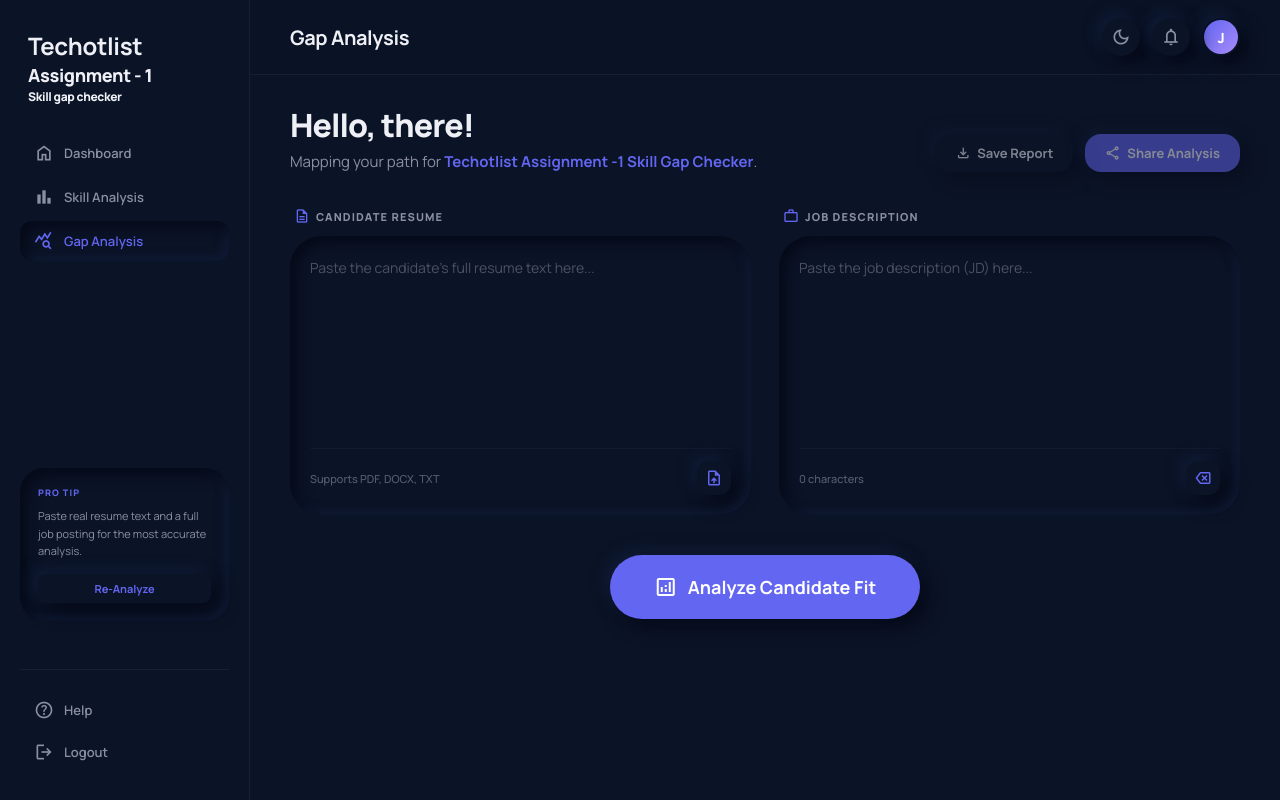
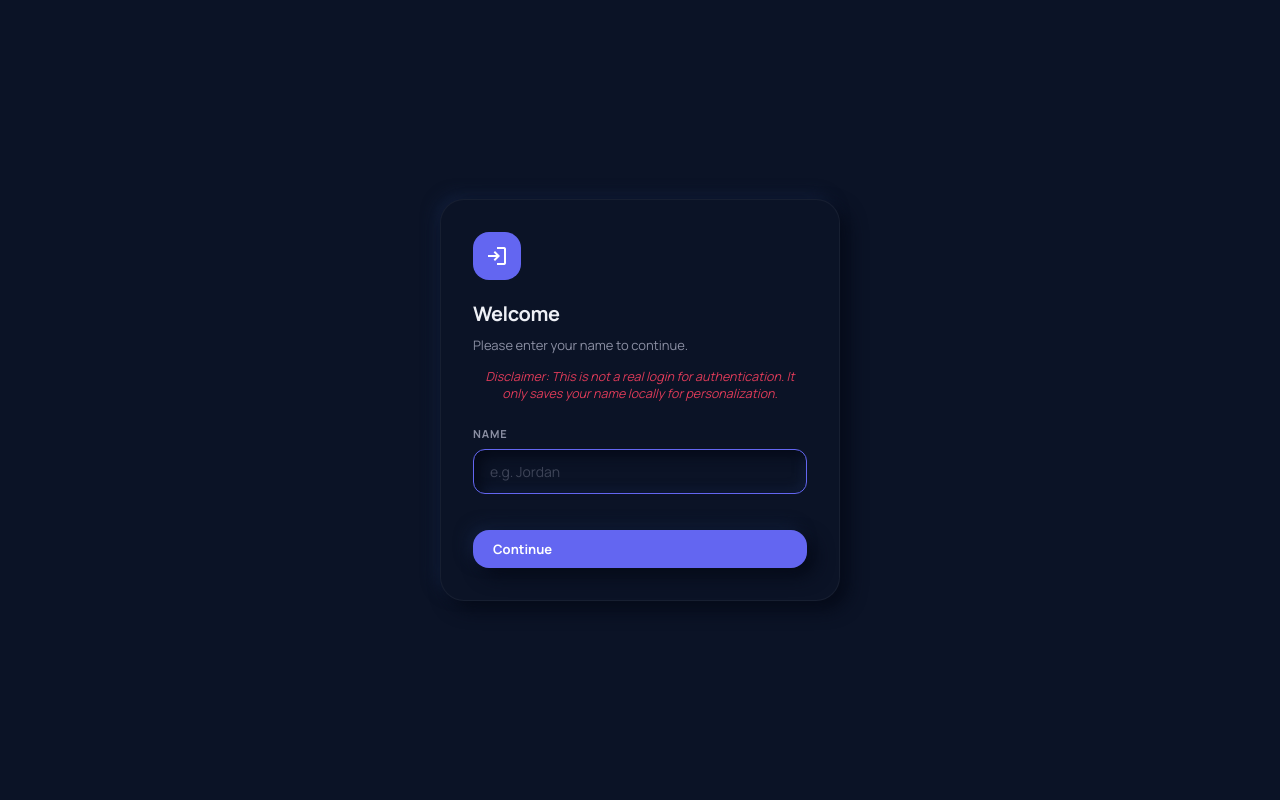
Before and after one commit to kalyan081/Assignment-1-Skill-Gap-Checker-Techotlist, a Next.js app: page / in a window 1280 px wide. Built offline with nearby package versions, Linux system fonts and the light colour scheme.

Commit message:
Add pseudo-login screen with disclaimer

```diff
--- a/src/app/page.js
+++ b/src/app/page.js
@@ -10,6 +10,8 @@ import SkillExtraction from '@/components/SkillExtraction';
 export default function Home() {
   const [activeView, setActiveView] = useState('view-gap-analysis');
   const [userName, setUserName] = useState('');
+  const [isLoggedIn, setIsLoggedIn] = useState(false);
+  const [isInitialized, setIsInitialized] = useState(false);
   const [theme, setTheme] = useState('dark');
   const [history, setHistory] = useState([]);
   const [lastResult, setLastResult] = useState(null);
@@ -20,7 +22,10 @@ export default function Home() {
   useEffect(() => {
     // Load state from localStorage on mount
     const savedName = localStorage.getItem('skillLens_userName');
-    if (savedName) setUserName(savedName);
+    if (savedName) {
+      setUserName(savedName);
+      setIsLoggedIn(true);
+    }
 
     const savedTheme = localStorage.getItem('theme');
     if (savedTheme) {
@@ -34,6 +39,8 @@ export default function Home() {
       const h = JSON.parse(localStorage.getItem('skillLens_history')) || [];
       setHistory(h);
     } catch (e) {}
+
+    setIsInitialized(true);
   }, []);
 
   const toggleTheme = () => {
@@ -79,6 +86,54 @@ export default function Home() {
       localStorage.setItem('skillLens_history', JSON.stringify(newHistory));
     }
   };
+
+  const handleLogin = (e) => {
+    e.preventDefault();
+    const formData = new FormData(e.target);
+    const name = formData.get('name').trim();
+    if (name) {
+      setUserName(name);
+      localStorage.setItem('skillLens_userName', name);
+      setIsLoggedIn(true);
+    }
+  };
+
+  if (!isInitialized) return null;
+
+  if (!isLoggedIn) {
+    return (
+      <div className="modal-overlay active" style={{ background: 'var(--bg)' }}>
+        <div className="modal-content">
+          <div className="modal-icon">
+            <span className="material-symbols-outlined">login</span>
+          </div>
+          <h2 className="modal-title">Welcome</h2>
+          <p className="modal-desc">Please enter your name to continue.</p>
+          <div style={{ fontSize: '12.5px', color: 'var(--gap)', marginTop: '-8px', marginBottom: '24px', textAlign: 'center', opacity: 0.9 }}>
+            <em>Disclaimer: This is not a real login for authentication. It only saves your name locally for personalization.</em>
+          </div>
+          <form onSubmit={handleLogin}>
+            <div className="modal-field">
+              <label className="modal-field-label" htmlFor="loginNameInput">Name</label>
+              <input
+                type="text"
+                name="name"
+                id="loginNameInput"
+                className="modal-input"
+                placeholder="e.g. Jordan"
+                autoComplete="off"
+                autoFocus
+                required
+              />
+            </div>
+            <div className="modal-actions" style={{ justifyContent: 'center' }}>
+              <button type="submit" className="btn btn-primary" style={{ width: '100%' }}>Continue</button>
+            </div>
+          </form>
+        </div>
+      </div>
+    );
+  }
 
   return (
     <div className="app-shell">
```
